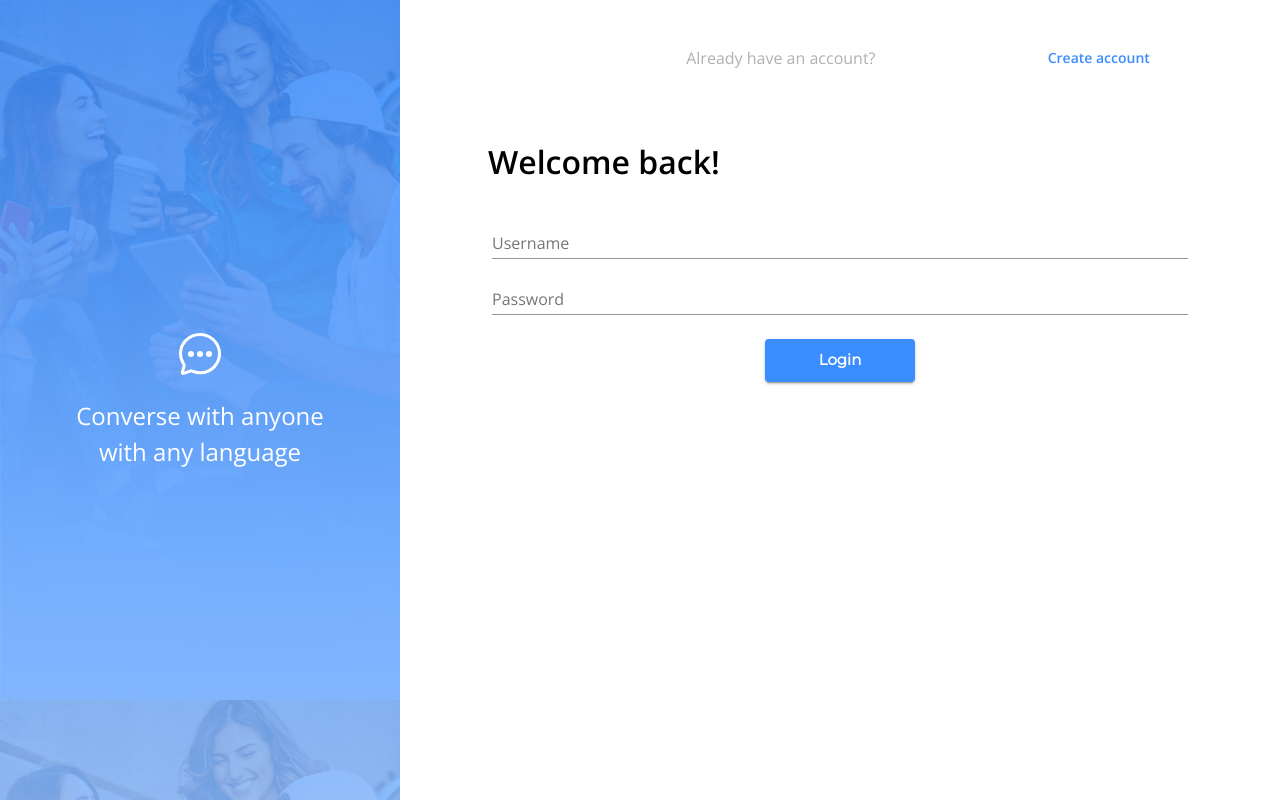
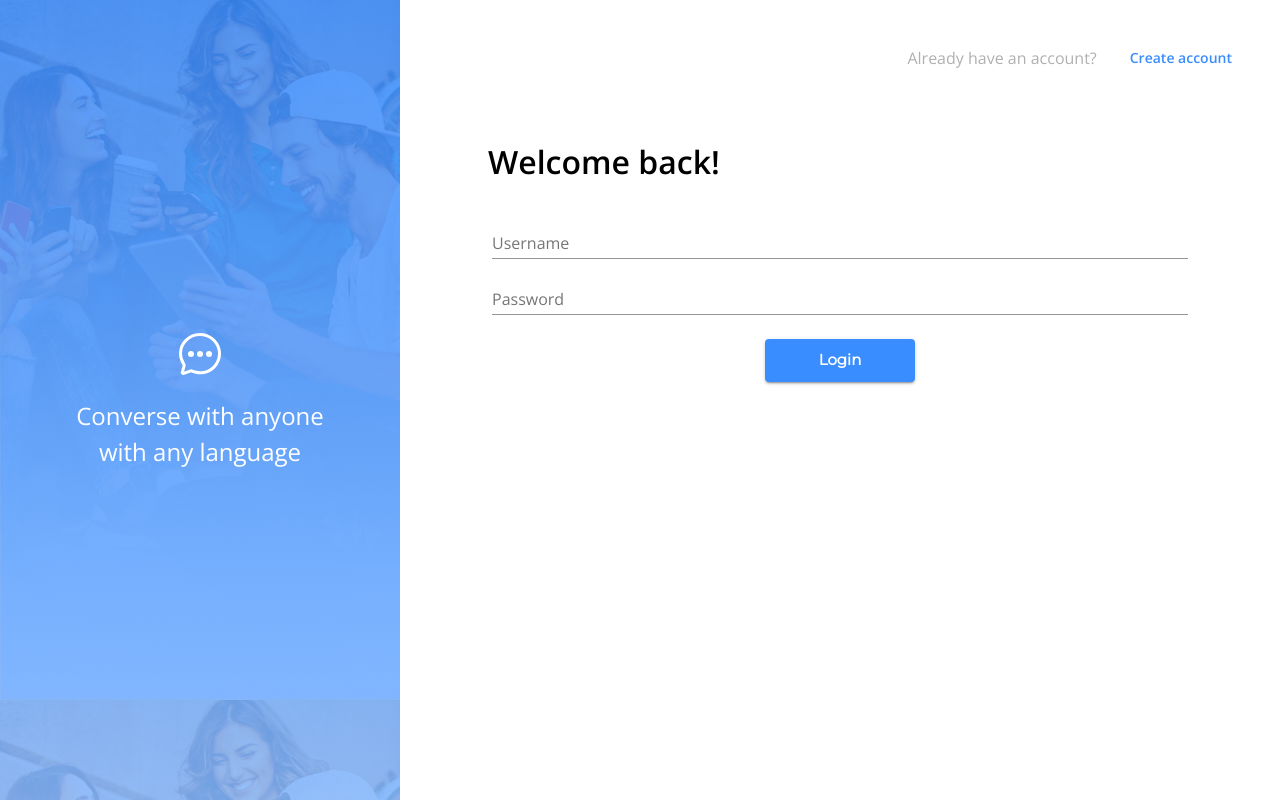
Before and after one commit to TylerPetri/messenger-1597, a React (Create React App) app in the folder client/: page /login in a window 1280 px wide. Built offline with nearby package versions, Linux system fonts and the light colour scheme; no server answers.

Commit message:
header styling, need to solve label color change

```diff
--- a/client/src/Login.js
+++ b/client/src/Login.js
@@ -27,6 +27,9 @@ const useStyles = makeStyles((theme) => ({
     margin: '20px auto',
     fontFamily: 'Montserrat, sans-serif',
   },
+  HeaderGrid: {
+    gap: '25px',
+  },
 }));
 
 const Login = (props) => {
@@ -55,14 +58,20 @@ const Login = (props) => {
       <Grid container item xs direction='column'>
         <Box m={5}>
           <Grid
+            className={classes.HeaderGrid}
             container
             item
-            justifyContent='space-around'
+            justifyContent='flex-end'
             alignItems='center'
           >
-            <Typography></Typography>
-            <Typography color='secondary'>Already have an account?</Typography>
-            <Button color='primary' onClick={() => history.push('/register')}>
+            <Typography item color='secondary'>
+              Already have an account?
+            </Typography>
+            <Button
+              item
+              color='primary'
+              onClick={() => history.push('/register')}
+            >
               Create account
             </Button>
           </Grid>
--- a/client/src/Signup.js
+++ b/client/src/Signup.js
@@ -29,6 +29,9 @@ const useStyles = makeStyles((theme) => ({
   },
   label: {
     color: 'secondary',
+  },
+  HeaderGrid: {
+    gap: '25px',
   },
 }));
 
@@ -66,12 +69,12 @@ const Login = (props) => {
       <Grid container item xs direction='column'>
         <Box m={5}>
           <Grid
+            className={classes.HeaderGrid}
             container
             item
-            justifyContent='space-around'
+            justifyContent='flex-end'
             alignItems='center'
           >
-            <Typography></Typography>
             <Typography color='secondary'>Already have an account?</Typography>
             <Button color='primary' onClick={() => history.push('/login')}>
               Login
```
